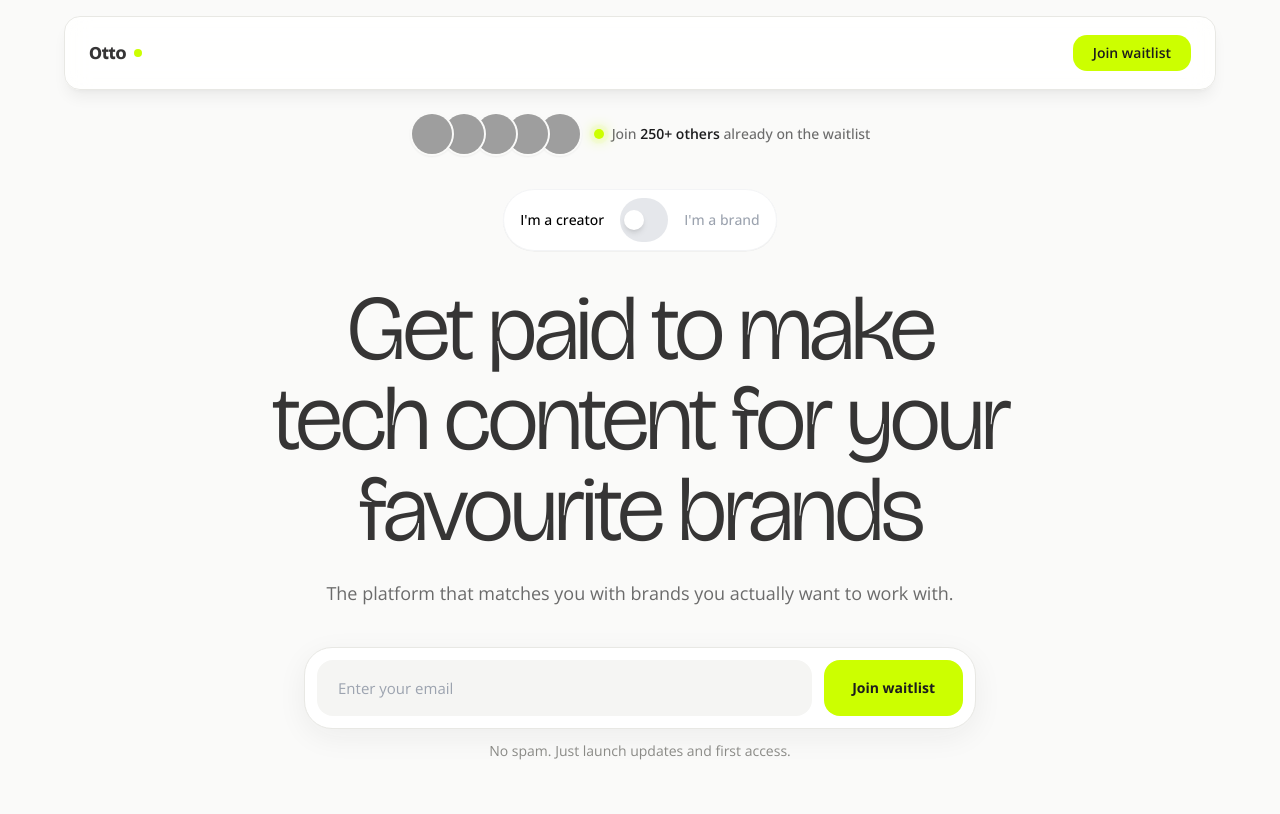
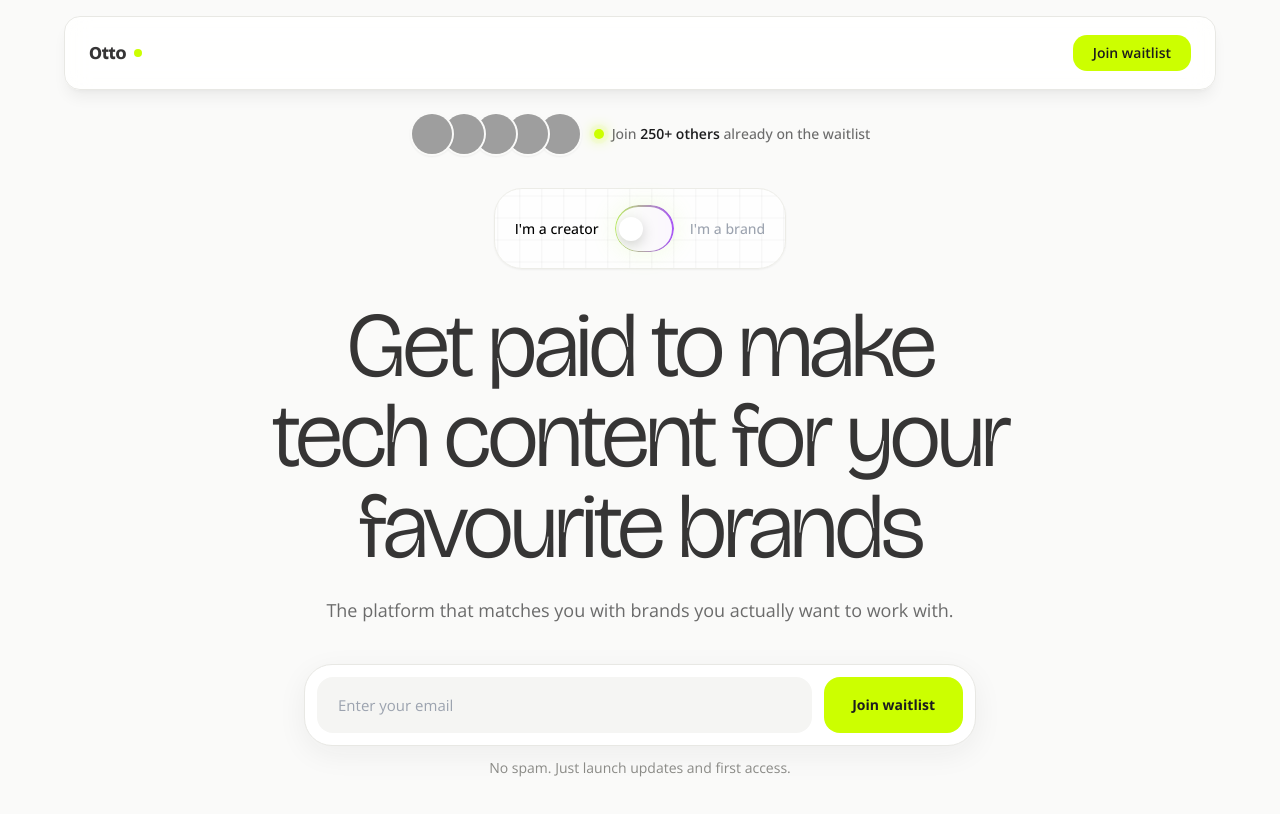
Before and after one commit to EdCorner1/otto, a Next.js app: page / in a window 1280 px wide. Shown: the top 814 px of the page. Built offline with nearby package versions, Linux system fonts and the light colour scheme; no server answers; grey boxes are pictures that could not be loaded.

Commit message:
refine: rebuild toggle with grid panel and neon outline

```diff
--- a/app/HomeWaitlistLanding.tsx
+++ b/app/HomeWaitlistLanding.tsx
@@ -106,15 +106,16 @@ export default function HomeWaitlistLanding() {
             </div>
           </div>
 
-          <div className="relative group mb-8 inline-flex overflow-hidden rounded-full p-[1px]">
           <div
-              className="absolute inset-[-1000%] opacity-0 transition-opacity duration-500 group-hover:opacity-100 animate-[spin_4s_linear_infinite]"
+            className="mb-8 inline-flex items-center justify-center rounded-[28px] border border-[#ecece7] bg-white/75 px-5 py-4 shadow-sm backdrop-blur-sm"
             style={{
-                background: `conic-gradient(from 0deg, transparent 0deg, transparent 300deg, ${OTTO_GREEN} 310deg, ${TECH_PURPLE} 340deg, transparent 360deg)`,
+              backgroundImage:
+                'linear-gradient(rgba(28,28,30,0.04) 1px, transparent 1px), linear-gradient(90deg, rgba(28,28,30,0.04) 1px, transparent 1px)',
+              backgroundSize: '22px 22px',
+              backgroundPosition: 'center center',
             }}
-            />
-
-            <div className="relative z-10 flex items-center gap-4 rounded-full border border-gray-100 bg-white px-4 py-2 shadow-sm backdrop-blur-md">
+          >
+            <div className="relative z-10 flex items-center gap-4">
               <span
                 className={`text-sm font-medium transition-colors duration-300 ${
                   role === 'creator' ? 'text-black' : 'text-gray-400'
@@ -123,23 +124,28 @@ export default function HomeWaitlistLanding() {
                 I&apos;m a creator
               </span>
 
+              <div className="relative inline-flex overflow-hidden rounded-full p-[1.5px] shadow-[0_0_24px_rgba(190,242,100,0.18)]">
+                <div
+                  className="absolute inset-0 rounded-full"
+                  style={{
+                    background: `linear-gradient(90deg, ${OTTO_GREEN} 0%, ${TECH_PURPLE} 100%)`,
+                  }}
+                />
                 <button
                   type="button"
                   role="switch"
                   aria-checked={role === 'brand'}
                   aria-label="Toggle creator or brand"
                   onClick={() => setRole(role === 'creator' ? 'brand' : 'creator')}
-                className={`relative inline-flex h-7 w-12 items-center rounded-full transition-colors duration-500 focus:outline-none ${
-                  role === 'brand' ? 'shadow-[0_0_15px_rgba(190,242,100,0.4)]' : ''
-                }`}
-                style={{ backgroundColor: role === 'brand' ? OTTO_GREEN : '#E5E7EB' }}
+                  className="relative inline-flex h-8 w-[56px] items-center rounded-full bg-white/95 px-[3px] transition-all duration-300 focus:outline-none"
                 >
                   <span
-                  className={`inline-block h-5 w-5 transform rounded-full bg-white shadow-md transition-transform duration-300 ${
-                    role === 'brand' ? 'translate-x-6' : 'translate-x-1'
+                    className={`inline-block h-[24px] w-[24px] rounded-full bg-white shadow-[0_4px_14px_rgba(0,0,0,0.18)] transition-transform duration-300 ${
+                      role === 'brand' ? 'translate-x-6' : 'translate-x-0'
                     }`}
                   />
                 </button>
+              </div>
 
               <span
                 className={`text-sm font-medium transition-colors duration-300 ${
```
Lines whose indentation alone changed are shown as unchanged.
